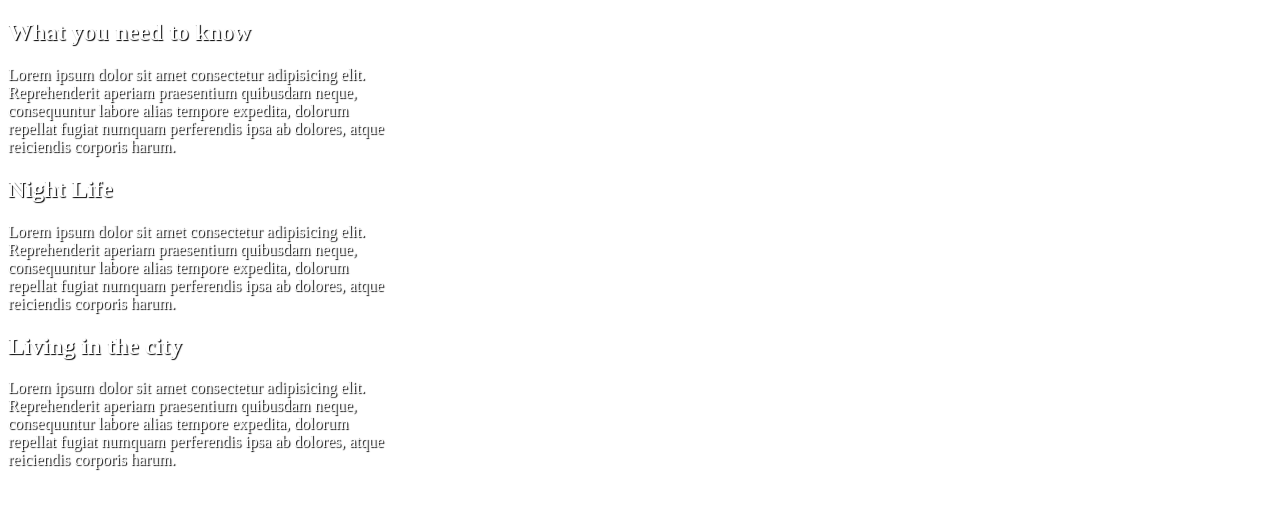
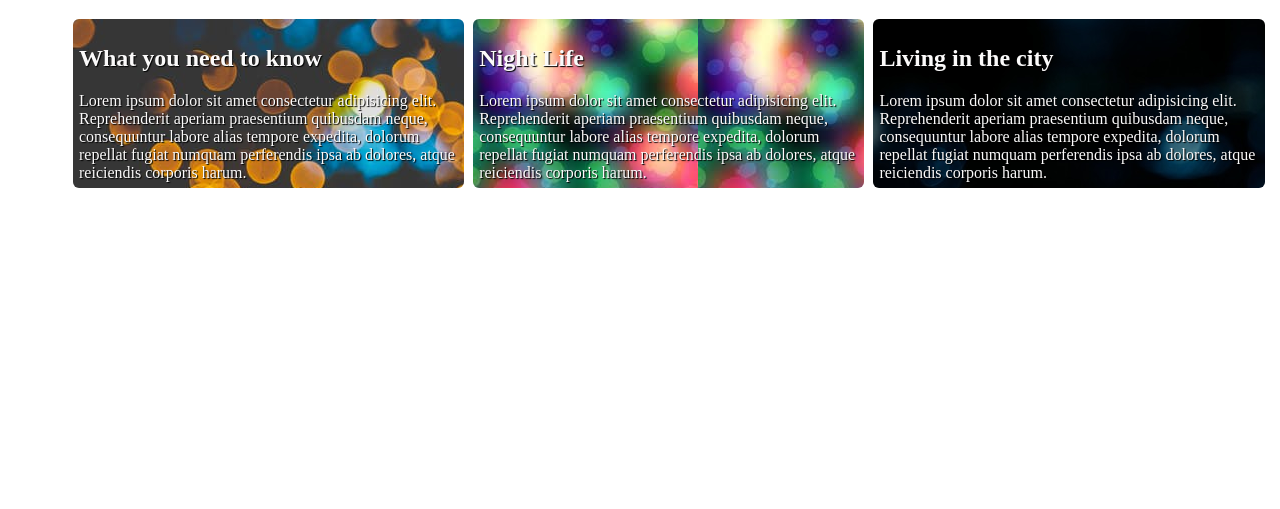
Before and after one commit to fbw-d09/uib-boxmodel-backgroundimages-Mirac-ops, a website: page task-2/index.html in a window 1280 px wide. Shown: the part 61-570 px from the top of the page. Drawn offline with Linux system fonts and the light colour scheme.

Commit message:
background_images_dci_uebung

```diff
--- a/task-2/style.css
+++ b/task-2/style.css
@@ -1,5 +1,33 @@
 .info-1, .info-2, .info-3 {
     width: 30%;
-    color: white;
+    color: rgb(251, 250, 250);
     text-shadow: 1px 1px 1px black;
+    display: inline-block;
+    position: relative;
+    left: 65px;
+    margin-right: 5px;
 }
+
+
+
+.info-1{
+    background-image: url(/task-2/assets/task2-bg.jpeg);
+    border-radius: 6px;
+    padding: 6px;
+}
+
+.info-2{
+    background-image: url(/task-2/assets/task2-bg1.jpeg);
+    border-radius: 6px;
+    padding: 6px;
+}
+
+.info-3{
+    background-image: url(/task-2/assets/task2-bg2.jpg);
+    border-radius: 6px;
+    padding: 6px;
+}
+
+.h1{
+    margin-left: 57px;
+}
```
Also changed, not shown: task-1/index.html (+5 -2 lines), task-1/style.css (+6 -1 lines).
